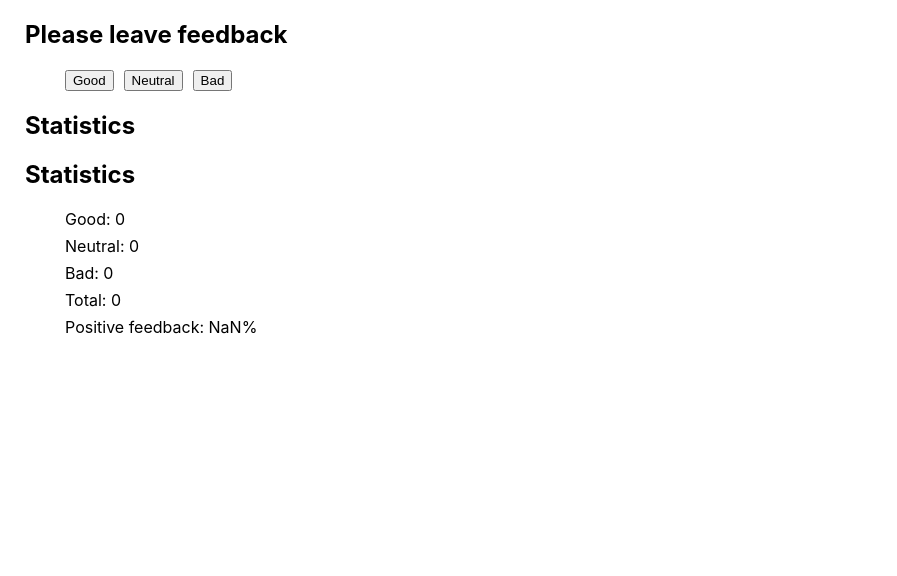
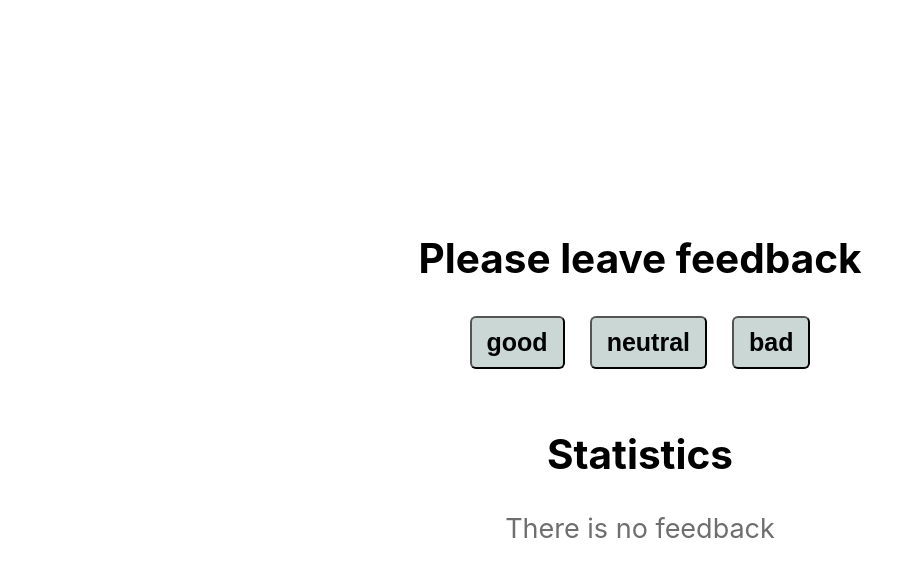
Before and after one commit to AlinaBielska/goit-react-hw-02-feedback, a React (Create React App) app: page / in a window 1280 px wide. Shown: the top 576 px of the page, without its empty margins (0-897 px from the left). Built offline with nearby package versions, Linux system fonts and the light colour scheme.

Commit message:
dodałam css - gotowe do sprawdzenia

```diff
--- a/src/components/App.jsx
+++ b/src/components/App.jsx
@@ -2,7 +2,7 @@ import React, { Component } from "react";
 import Section from './Section/Section';
 import FeedbackOptions from './FeedbackOptions/FeedbackOptions';
 import Statistics from './Statistics/Statistics';
-import data from '../data/data.json';
+import Notification from "./Notification/Notification";
 
 export class App extends Component {
   state = {
@@ -16,25 +16,33 @@ countTotalFeedback = () => {return this.state.good + this.state.neutral + this.s
 countPositiveFeedbackPercentage = () => {
   return Math.round(this.state.good * 100 / (this.state.good + this.state.neutral + this.state.bad))};
 
-changeFeedback = (id) => {
-  this.setState(prevState => ({[id]: prevState[id] + 1}));
+changeFeedback = (item) => {
+  this.setState(prevState => ({[item]: prevState[item] + 1}));
 };
 
   render() {
     const {good, neutral, bad} = this.state;
     const total = this.countTotalFeedback();
     const positivePercentage = this.countPositiveFeedbackPercentage();
-    // const options = Object.keys(this.state);
-    const options = data.map((item) => ({ id: item.id, option: item.option }));
-    const onLeaveFeedback = (id) => this.changeFeedback(id);
+    const options = Object.keys(this.state);
+    const onLeaveFeedback = (item) => this.changeFeedback(item);
 
     return (
-      <div>
+      <div style={{
+        display: "flex",
+        flexDirection: "column",
+        alignItems: "center",
+        margin: 0,
+        padding: 0,
+        marginTop: 200,
+      }}>
         <Section title="Please leave feedback">
         <FeedbackOptions options={options} onLeaveFeedback={onLeaveFeedback}></FeedbackOptions>
         </Section>
         <Section title="Statistics">
-        <Statistics good={good} neutral={neutral} bad={bad} total={total} positivePercentage={positivePercentage}></Statistics>
+        {total === 0 ?
+        <Notification message="There is no feedback"></Notification> :
+        <Statistics good={good} neutral={neutral} bad={bad} total={total} positivePercentage={positivePercentage}></Statistics>}
         </Section>
       </div>
     );
--- a/src/components/FeedbackOptions/FeedbackOptions.jsx
+++ b/src/components/FeedbackOptions/FeedbackOptions.jsx
@@ -1,20 +1,38 @@
 import React, { Component } from 'react';
 import PropTypes from 'prop-types';
 import css from './FeedbackOptions.module.css';
+import { nanoid } from 'nanoid';
 
 export default class FeedbackOptions extends Component {
     render () {
     return (
         <ul className={css.buttonsFeedback}>
-        {this.props.options.map((data) => (
-                <li key={data.id}>
-                    <button type="button" onClick={() => this.props.onLeaveFeedback(data.id)}>{data.option}</button>
+        {this.props.options.map((item) => (
+                <li key={nanoid()}>
+                <button className={`${css.btn} ${this.getButtonClass(item)}`} type="button" onClick={() => this.props.onLeaveFeedback(item)}>{item}</button>
                 </li>
         ))}
         </ul>
     );
-}};
+    }
+
+    getButtonClass = (item) => {
+    switch (item) {
+        case 'good':
+            return css.btnGood;
+        case 'neutral':
+            return css.btnNeutral;
+        case 'bad':
+            return css.btnBad;
+        default:
+            return '';
+    }
+}
+};
+
+
 
 FeedbackOptions.propTypes = {
-    options: PropTypes.array.isRequired,
+    options: PropTypes.arrayOf(
+        PropTypes.string).isRequired,
 };
--- a/src/components/FeedbackOptions/FeedbackOptions.module.css
+++ b/src/components/FeedbackOptions/FeedbackOptions.module.css
@@ -1,4 +1,32 @@
 .buttonsFeedback {
+    padding: 0;
     display: flex;
-    gap: 10px;
+    gap: 25px;
+    justify-content: center;
 }
+.btn {
+    padding: 10px 15px;
+    font-size: 25px;
+    font-weight: 600;
+    border-radius: 6px;
+    border-color: black;
+    background-color: rgb(202, 215, 213);
+}
+.btnGood:hover {
+    background-color: rgb(165, 252, 152);
+}
+.btnGood:focus {
+    background-color: rgb(49, 169, 31);
+}
+.btnNeutral:hover {
+    background-color: rgb(234, 226, 142);
+}
+.btnNeutral:focus {
+    background-color: rgb(235, 218, 34);
+}
+.btnBad:hover {
+    background-color: rgb(245, 139, 139);
+}
+.btnBad:focus {
+    background-color: rgb(219, 34, 34);
+}
--- /dev/null
+++ b/src/components/Notification/Notification.jsx
@@ -0,0 +1,14 @@
+import PropTypes from 'prop-types';
+import css from './Notification.module.css';
+
+const Notification = ({message}) => {
+    return (
+        <p className={css.message}>{message}</p>
+    )
+};
+
+Notification.propTypes = {
+    message: PropTypes.string.isRequired,
+};
+
+export default Notification
--- /dev/null
+++ b/src/components/Notification/Notification.module.css
@@ -0,0 +1,3 @@
+.message {
+    color: rgb(111, 109, 109);
+}
--- a/src/components/Section/Section.jsx
+++ b/src/components/Section/Section.jsx
@@ -3,7 +3,7 @@ import css from './Section.module.css';
 
 const Section = ({title, children}) => {
     return (
-        <div className={css.feedback}>
+        <div className={css.section}>
         <h2>{title}</h2>
         {children}
         </div>
--- a/src/components/Section/Section.module.css
+++ b/src/components/Section/Section.module.css
@@ -1,6 +1,7 @@
-.feedback {
-    margin-left: 25px;
-  }
-  ul {
-    list-style: none;
-  }
+.section {
+  font-size: 27px;
+  text-align: center;
+}
+ul {
+  list-style: none;
+}
--- a/src/components/Statistics/Statistics.jsx
+++ b/src/components/Statistics/Statistics.jsx
@@ -1,12 +1,10 @@
 import React, { Component } from 'react';
-// import PropTypes from 'prop-types';
+import PropTypes from 'prop-types';
 import css from './Statistics.module.css';
 
 class Statistics extends Component {
     render () {
     return (
-        <div>
-        <h2>Statistics</h2>
         <ul className={css.buttonsStatistics}>
             <li>Good: <span>{this.props.good}</span></li>
             <li>Neutral: <span>{this.props.neutral}</span></li>
@@ -14,9 +12,16 @@ class Statistics extends Component {
             <li>Total: <span>{this.props.total}</span></li>
             <li>Positive feedback: <span>{this.props.positivePercentage}%</span></li>
         </ul>
-        </div>
         );
     }
 };
 
+Statistics.propTypes = {
+    good: PropTypes.number.isRequired,
+    neutral: PropTypes.number.isRequired,
+    bad: PropTypes.number.isRequired,
+    total: PropTypes.func.isRequired,
+    positivePercentage: PropTypes.func.isRequired,
+};
+
 export default Statistics
--- a/src/components/Statistics/Statistics.module.css
+++ b/src/components/Statistics/Statistics.module.css
@@ -1,5 +1,8 @@
 .buttonsStatistics {
     display: flex;
     flex-direction: column;
-    gap: 7px;
+    gap: 20px;
 }
+.buttonsStatistics span {
+    font-weight: 700;
+}
--- a/src/data/data.json
+++ /dev/null
@@ -1,5 +0,0 @@
-[
-    { "id": "id-1", "option": "Good"},
-    { "id": "id-2", "option": "Neutral"},
-    { "id": "id-3", "option": "Bad"}
-]
```
